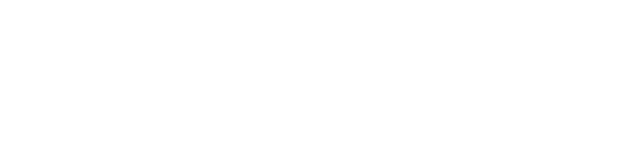
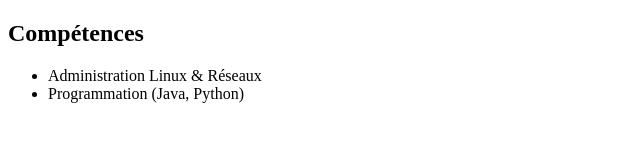
Before and after one commit to alberic-s/mon-cv, a plain HTML site: page index.html in a window 1280 px wide. Shown: the whole page, without its empty margins (0-640 px from the left). Drawn offline with Linux system fonts and the light colour scheme.

Commit message:
mise en place de la section competences

```diff
--- a/index.html
+++ b/index.html
@@ -6,6 +6,12 @@
     <title>Document</title>
 </head>
 <body>
-
+    <section>
+        <h2>Compétences</h2>
+        <ul>
+            <li>Administration Linux & Réseaux</li>
+            <li>Programmation (Java, Python)</li>
+        </ul>
+    </section>
 </body>
 </html>
```
